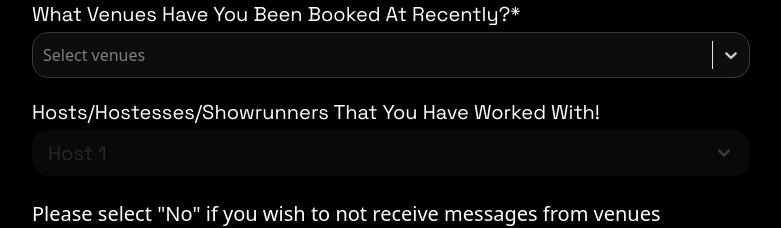
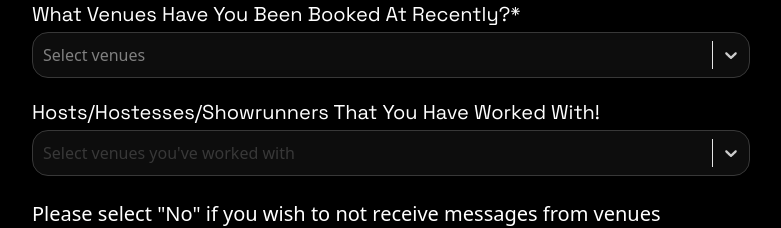
Before and after one commit to HamzaAliKundi/coltable-deshabord-performer, a React (Vite) app: page /profile in a window 1280 px wide. Shown: the part 1600-1828 px from the top of the page, without its empty margins (324-1105 px from the left). Built offline with nearby package versions, Linux system fonts and the light colour scheme; no server answers; sample sign-in values are in the browser's storage.

Commit message:
add venues as a list

```diff
--- a/src/apis/events/index.tsx
+++ b/src/apis/profile/index.tsx
@@ -28,7 +28,10 @@ export const eventsApi = createApi({
         body: eventData,
       }),
     }),
+    getAllVenues: builder.query({
+      query: () => "/api/performer/venue/get-all-venues",
+    }),
   }),
 });
 
-export const { useGetPerformerProfileQuery, useUpdatePerformerProfileMutation, useAddEventMutation } = eventsApi;
+export const { useGetPerformerProfileQuery, useUpdatePerformerProfileMutation, useAddEventMutation, useGetAllVenuesQuery } = eventsApi;
--- a/src/components/events/create-event/index.tsx
+++ b/src/components/events/create-event/index.tsx
@@ -1,6 +1,6 @@
 import React from 'react'
 import { useForm } from 'react-hook-form'
-import { useAddEventMutation } from '../../../apis/events'
+import { useAddEventMutation } from '../../../apis/profile'
 import { toast } from 'react-hot-toast'
 
 interface EventFormData {
--- a/src/components/profile/profile.tsx
+++ b/src/components/profile/profile.tsx
@@ -1,6 +1,6 @@
 import { Controller, useForm } from "react-hook-form";
 import Select from 'react-select';
-import { useGetPerformerProfileQuery, useUpdatePerformerProfileMutation } from "../../apis/events";
+import { useGetAllVenuesQuery, useGetPerformerProfileQuery, useUpdatePerformerProfileMutation } from "../../apis/profile";
 import { useEffect, useState } from "react";
 import toast from "react-hot-toast";
 import { v2 as cloudinary } from 'cloudinary';
@@ -14,10 +14,8 @@ const Profile = () => {
 
   const [updateProfile, { isLoading: isUpdating }] = useUpdatePerformerProfileMutation();
   const { data: profileData, isLoading } = useGetPerformerProfileQuery();
+  const { data: venuesData } = useGetAllVenuesQuery();
 
-  console.log("profile data : ", profileData?.user);
-
-  // Add this state for managing image previews
   const [imagePreviews, setImagePreviews] = useState<string[]>(Array(4).fill(''));
 
   const handleImageSelect = async (index: number) => {
@@ -87,7 +85,6 @@ const Profile = () => {
     input.click();
   };
 
-  // Add this helper function to generate SHA-1 signature
   const generateSHA1 = async (message: string) => {
     const msgBuffer = new TextEncoder().encode(message);
     const hashBuffer = await crypto.subtle.digest('SHA-1', msgBuffer);
@@ -119,7 +116,10 @@ const Profile = () => {
         illusions: profileData.user.illusions,
         musicGenres: profileData.user.genres?.map(g => ({ value: g, label: g.charAt(0).toUpperCase() + g.slice(1).replace('-', ' ') })),
         venues: profileData.user.venues?.map(v => ({ value: v, label: v.charAt(0).toUpperCase() + v.slice(1).replace('-', ' ') })),
-        hosts: profileData.user.hosts?.[0] || '',
+        hosts: profileData.user.hosts?.map(hostId => {
+          const venue = venuesData?.find(v => v._id === hostId);
+          return venue ? { value: venue._id, label: venue.name } : null;
+        }).filter(Boolean) || [],
         privateEvents: profileData.user.receivePrivateEventRequests ? 'yes' : 'no',
         venueMessages: profileData.user.receiveVenueBookingMessages ? 'yes' : 'no',
         facebook: profileData.user.socialMediaLinks?.facebook || '',
@@ -136,7 +136,7 @@ const Profile = () => {
 
       reset(formData);
     }
-  }, [profileData, reset]);
+  }, [profileData, reset, venuesData]);
 
   const onSubmit = async (data: any) => {
     try {
@@ -155,7 +155,7 @@ const Profile = () => {
         illusions: data.illusions,
         genres: data.musicGenres ? data.musicGenres.map((item: any) => item.value) : [],
         venues: data.venues ? data.venues.map((item: any) => item.value) : [],
-        hosts: [data.hosts],
+        hosts: data.hosts?.map((host: any) => host.value) || [],
         receiveVenueBookingMessages: data.venueMessages === "yes",
         receivePrivateEventRequests: data.privateEvents === "yes",
         images: imageUrls.filter(url => url !== ''),
@@ -654,20 +654,75 @@ const Profile = () => {
           {/* Hosts */}
           <div className="relative">
             <label className={labelClass}>Hosts/Hostesses/Showrunners that you have worked with!</label>
-            <select
-              className={`${inputClass} appearance-none`}
-              disabled={!isEditing}
-              {...register("hosts")}
-            >
-              <option value="host1">Host 1</option>
-              <option value="host2">Host 2</option>
-              <option value="host3">Host 3</option>
-            </select>
-            <div className="absolute xl:right-4 lg:right-4 right-4 top-[44px] md:top-[36px] pointer-events-none text-[#383838]">
-              <svg width="20px" height="30px" viewBox="0 0 16 16" fill="none">
-                <path d="M4 6L8 10L12 6" stroke="currentColor" strokeWidth="2" strokeLinecap="round" strokeLinejoin="round" />
-              </svg>
-            </div>
+            <Controller
+              name="hosts"
+              control={control}
+              render={({ field }) => (
+                <Select
+                  {...field}
+                  isMulti
+                  isDisabled={!isEditing}
+                  options={venuesData?.map(venue => ({
+                    value: venue._id,
+                    label: venue.name
+                  })) || []}
+                  className="w-full max-w-[782px]"
+                  placeholder="Select venues you've worked with"
+                  styles={{
+                    control: (base) => ({
+                      ...base,
+                      minHeight: "46px",
+                      background: "#0D0D0D",
+                      border: "1px solid #383838",
+                      borderRadius: "16px",
+                      boxShadow: "none",
+                      "&:hover": {
+                        border: "1px solid #383838",
+                      },
+                    }),
+                    menu: (base) => ({
+                      ...base,
+                      background: "#1D1D1D",
+                      border: "1px solid #383838",
+                      borderRadius: "4px",
+                      maxHeight: "200px",
+                      overflowY: "auto",
+                    }),
+                    option: (base, state) => ({
+                      ...base,
+                      background: state.isFocused ? "#383838" : "#1D1D1D",
+                      color: "#fff",
+                      cursor: "pointer",
+                    }),
+                    multiValue: (base) => ({
+                      ...base,
+                      background: "#383838",
+                      borderRadius: "4px",
+                    }),
+                    multiValueLabel: (base) => ({
+                      ...base,
+                      color: "#fff",
+                    }),
+                    multiValueRemove: (base) => ({
+                      ...base,
+                      color: "#fff",
+                      ":hover": {
+                        background: "#4a4a4a",
+                        borderRadius: "0 4px 4px 0",
+                      },
+                    }),
+                    input: (base) => ({
+                      ...base,
+                      color: "#fff",
+                    }),
+                    placeholder: (base) => ({
+                      ...base,
+                      color: "#383838",
+                    }),
+                  }}
+                />
+              )}
+            />
           </div>
 
           {/* Booking Preferences */}
--- a/src/store.tsx
+++ b/src/store.tsx
@@ -1,6 +1,6 @@
 import { configureStore } from '@reduxjs/toolkit';
 import { authApi } from './apis/auth';
-import { eventsApi } from './apis/events';
+import { eventsApi } from './apis/profile';
 
 export const store = configureStore({
   reducer: {
```
